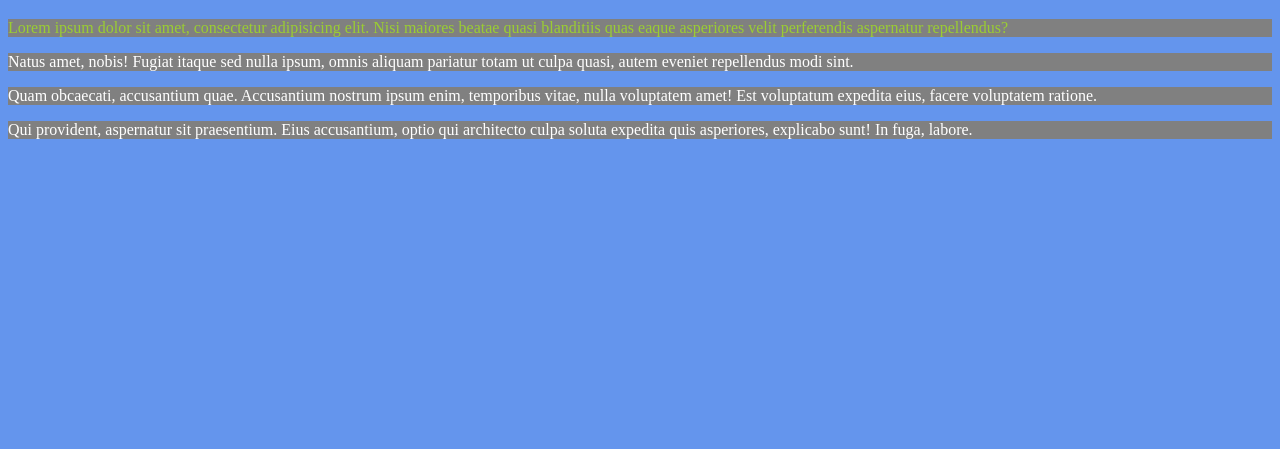
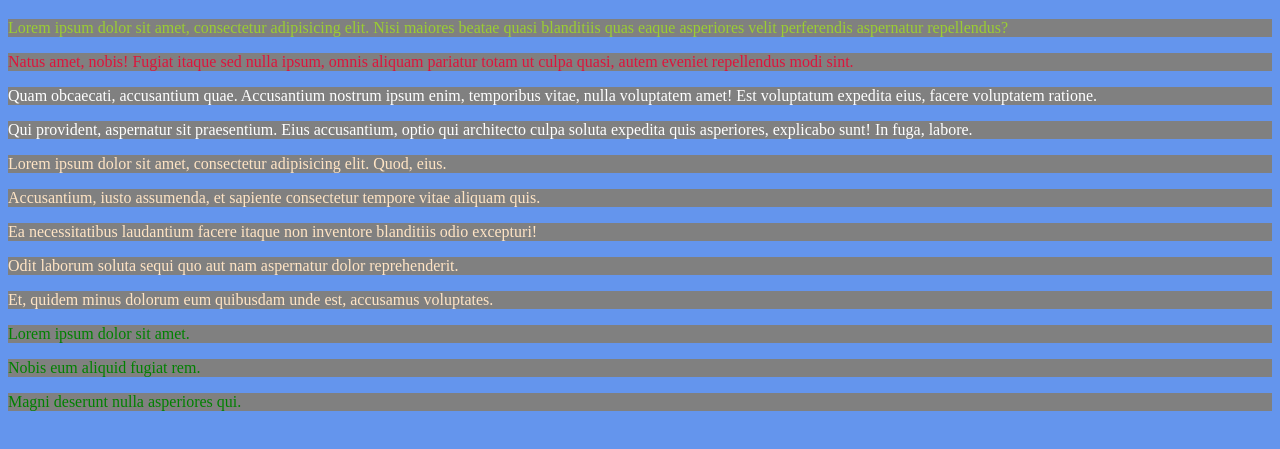
Before and after one commit to mmgrochowski/css-podstawy, a plain HTML site: page index.html in a window 1280 px wide. Shown: the part 61-510 px from the top of the page. Drawn offline with Linux system fonts and the light colour scheme.

Commit message:
bezpośredniego potomka

```diff
--- a/css/style.css
+++ b/css/style.css
@@ -14,3 +14,11 @@ p{
 .selektor-po-klasie {
     color:crimson;
 }
+
+#moniki p {
+    color:green;
+}
+
+#moniki > p {
+    color: bisque;
+}
--- a/index.html
+++ b/index.html
@@ -1,5 +1,6 @@
 <!DOCTYPE html>
 <html lang="en">
+
 <head>
     <meta charset="UTF-8">
     <title>CSS - Podstawy </title>
@@ -7,13 +8,32 @@
     <link rel="stylesheet" href=css/style.css>
 
 </head>
+
 <body>
     <h1>CSS - Podstawy</h1>
 
-    <p id="selektor-po-id" clas="selektor-po-klasie">Lorem ipsum dolor sit amet, consectetur adipisicing elit. Nisi maiores beatae quasi blanditiis quas eaque asperiores velit perferendis aspernatur repellendus?</p>
-    <p clas="selektor-po-klasie">Natus amet, nobis! Fugiat itaque sed nulla ipsum, omnis aliquam pariatur totam ut culpa quasi, autem eveniet repellendus modi sint.</p>
+    <p id="selektor-po-id" class="selektor-po-klasie">Lorem ipsum dolor sit amet, consectetur adipisicing elit. Nisi maiores beatae quasi blanditiis quas eaque asperiores velit perferendis aspernatur repellendus?</p>
+    <p class="selektor-po-klasie">Natus amet, nobis! Fugiat itaque sed nulla ipsum, omnis aliquam pariatur totam ut culpa quasi, autem eveniet repellendus modi sint.</p>
     <p>Quam obcaecati, accusantium quae. Accusantium nostrum ipsum enim, temporibus vitae, nulla voluptatem amet! Est voluptatum expedita eius, facere voluptatem ratione.</p>
     <p>Qui provident, aspernatur sit praesentium. Eius accusantium, optio qui architecto culpa soluta expedita quis asperiores, explicabo sunt! In fuga, labore.</p>
 
+    <div id="moniki">
+
+        <p>Lorem ipsum dolor sit amet, consectetur adipisicing elit. Quod, eius.</p>
+        <p>Accusantium, iusto assumenda, et sapiente consectetur tempore vitae aliquam quis.</p>
+        <p>Ea necessitatibus laudantium facere itaque non inventore blanditiis odio excepturi!</p>
+        <p>Odit laborum soluta sequi quo aut nam aspernatur dolor reprehenderit.</p>
+        <p>Et, quidem minus dolorum eum quibusdam unde est, accusamus voluptates.</p>
+        <div>
+            <p>Lorem ipsum dolor sit amet.</p>
+            <p>Nobis eum aliquid fugiat rem.</p>
+            <p>Magni deserunt nulla asperiores qui.</p>
+        </div>
+
+
+    </div>
+
+
 </body>
+
 </html>
```
